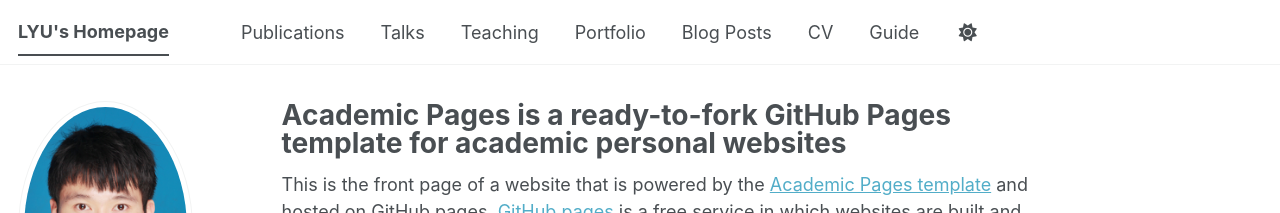
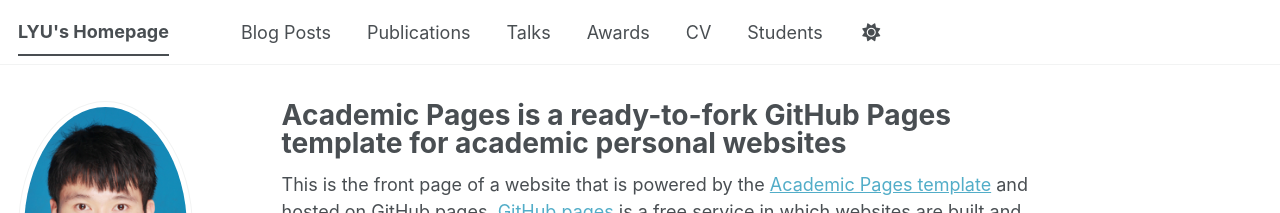
Before and after one commit to CV-ShuchangLyu/CV-ShuchangLyu.github.io, a Jekyll site: the page built from _pages/about.md, in a window 1280 px wide. Shown: the top 213 px of the page. Built offline with Jekyll 4.4.1, drawn with Linux system fonts in a browser that asks for light colours; a style sheet for code colours, icons or effects is not loaded.

Commit message:
Update navigation.yml

```diff
--- a/_data/navigation.yml
+++ b/_data/navigation.yml
@@ -8,20 +8,17 @@
 #      Markdown formatted page while the second is generated using JSON.
 
 main:
+  - title: "Blog Posts"
+    url: /year-archive/
+
   - title: "Publications"
     url: /publications/
 
   - title: "Talks"
     url: /talks/
 
-  - title: "Teaching"
-    url: /teaching/
-
-  - title: "Portfolio"
+  - title: "Awards"
     url: /portfolio/
-
-  - title: "Blog Posts"
-    url: /year-archive/
 
   - title: "CV"
     url: /cv/
@@ -29,5 +26,5 @@ main:
   # - title: "CV"
   #   url: /cv-json/
 
-  - title: "Guide"
+  - title: "Students"
     url: /markdown/
```
